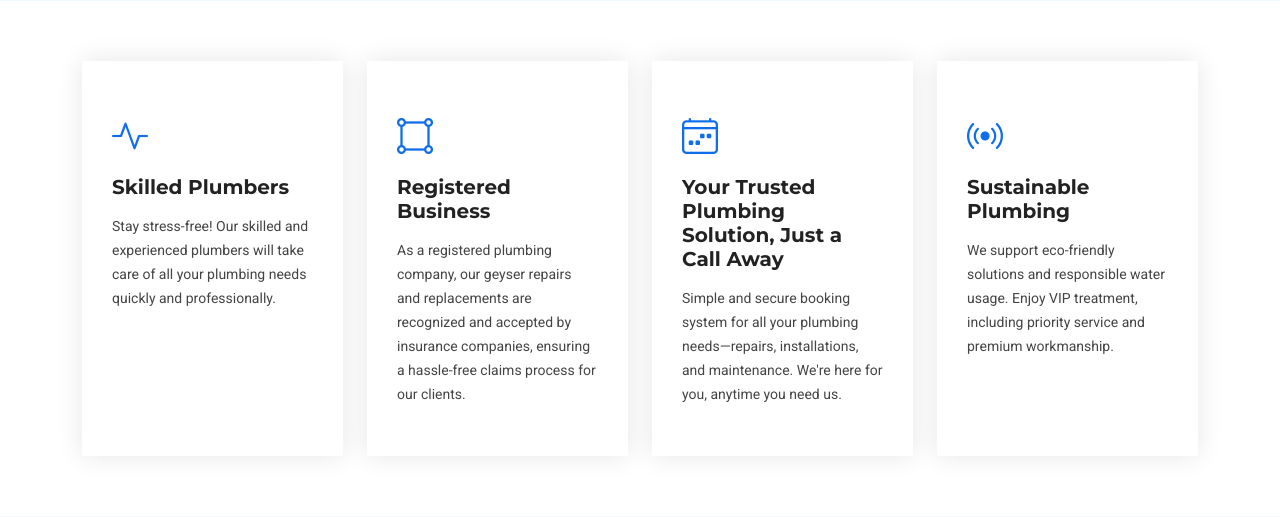
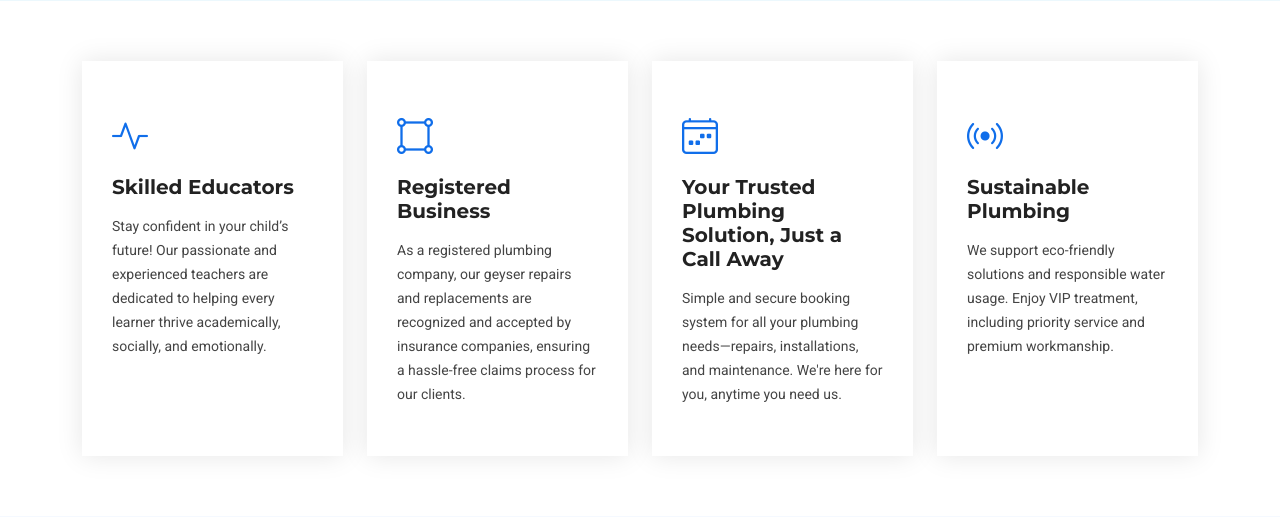
Before and after one commit to Carrington-dev/carrington-visionary-academy, a Flask app: page / in a window 1280 px wide. Shown: the part 718-1235 px from the top of the page. Run offline with Flask 3, Linux system fonts and the light colour scheme; some libraries are stand-ins or nearby versions.

Commit message:
Update index.html
Co-Authored-By: Stemgon <165911512+stemgon@users.noreply.github.com>
Co-Authored-By: Carrington Muleya <79579279+carrington-dev@users.noreply.github.com>

```diff
--- a/src/templates/index.html
+++ b/src/templates/index.html
@@ -32,8 +32,9 @@
       <div class="col-xl-3 col-md-6 d-flex" data-aos="fade-up" data-aos-delay="100">
         <div class="service-item position-relative">
           <div class="icon"><i class="bi bi-activity icon"></i></div>
-          <h4><a href="" class="stretched-link">Skilled Plumbers</a></h4>
-          <p>Stay stress-free! Our skilled and experienced plumbers will take care of all your plumbing needs quickly and professionally.          </p>
+          <h4><a href="" class="stretched-link">Skilled Educators</a></h4>
+          <p>Stay confident in your child’s future! Our passionate and experienced teachers are dedicated to helping every learner thrive academically, socially, and emotionally.
+          </p>
         </div>
       </div><!-- End Service Item -->
 
```
